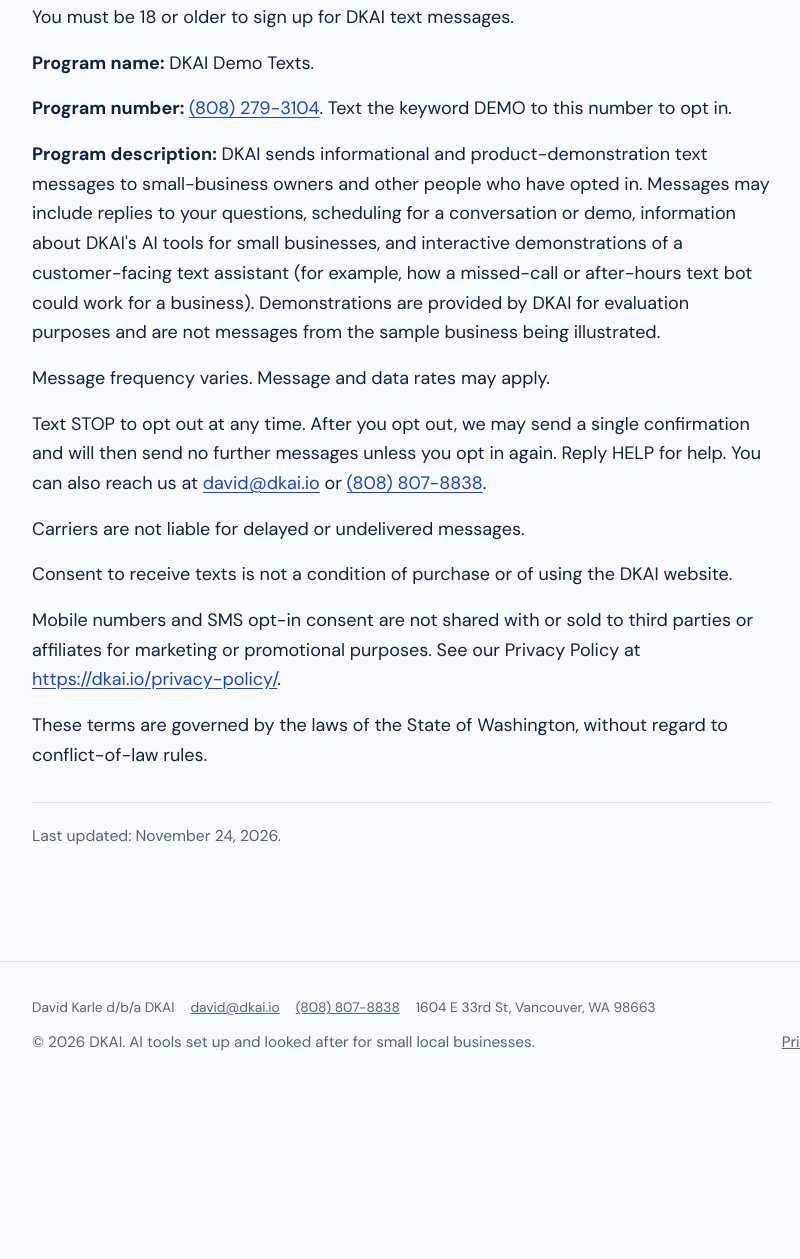
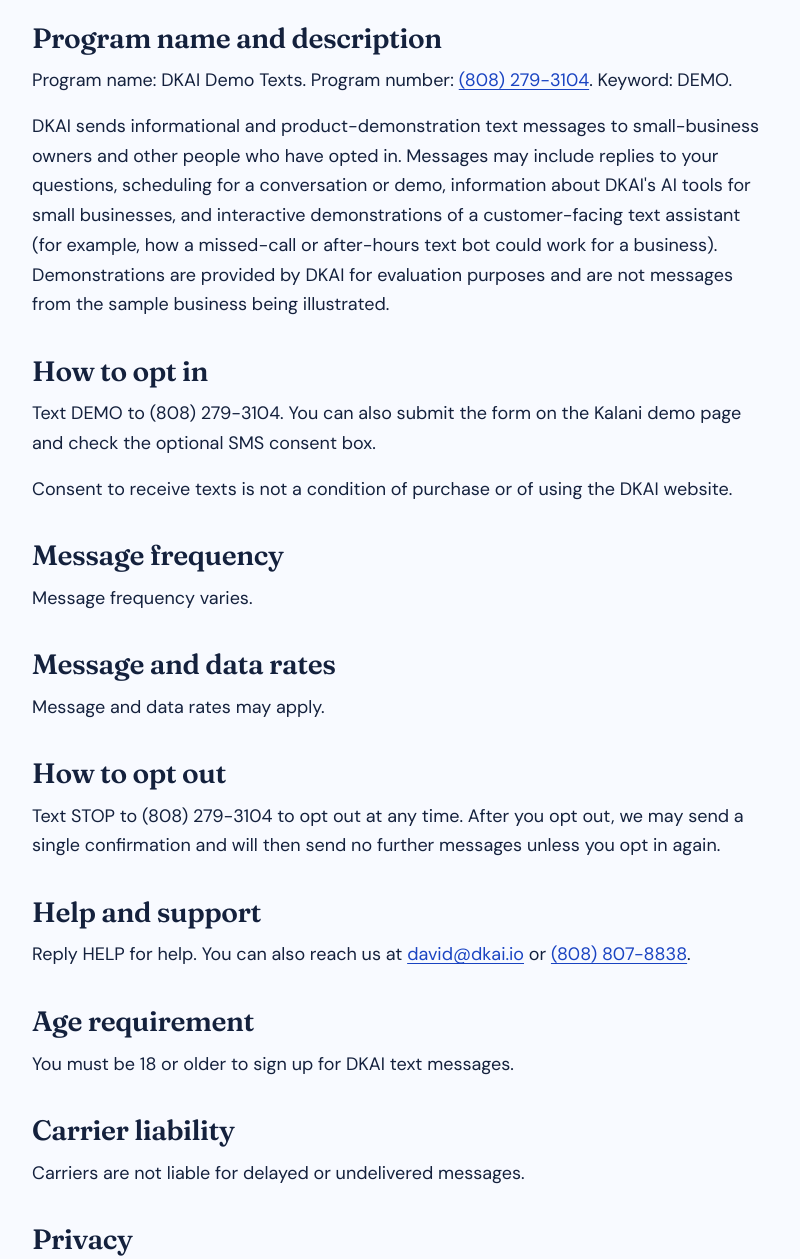
Before and after one commit to davidkarle/dkai-site, a plain HTML site: page sms-terms/index.html in a window 1280 px wide. Shown: the part 419-1678 px from the top of the page, without its empty margins (82-882 px from the left). Before the commit the page ends 1518 px from the top, so only its background shows below. Drawn offline with Linux system fonts and the light colour scheme.

Commit message:
Break SMS terms and privacy policy into headed sections
Give each compliance point its own heading so a checker can read the existing terms without changing the facts.

Co-authored-by: davidkarle <davidkarle@users.noreply.github.com>

```diff
--- a/sms-terms/index.html
+++ b/sms-terms/index.html
@@ -164,15 +164,37 @@ footer { padding: 36px 0 44px; font-size: .95rem; color: var(--muted); border-to
         <span class="eyebrow">Legal</span>
         <h1>SMS Terms</h1>
         <p>These Mobile Messaging Terms apply to text messages sent by David Karle, a sole proprietor doing business as DKAI ("DKAI," "I," "me," or "we"). By opting in, you agree to these terms. This is not legal advice, and these terms do not create a paid-service contract by themselves.</p>
+
+        <h2>Program name and description</h2>
+        <p>Program name: DKAI Demo Texts. Program number: <a href="sms:+18082793104?&amp;body=DEMO">(808) 279-3104</a>. Keyword: DEMO.</p>
+        <p>DKAI sends informational and product-demonstration text messages to small-business owners and other people who have opted in. Messages may include replies to your questions, scheduling for a conversation or demo, information about DKAI's AI tools for small businesses, and interactive demonstrations of a customer-facing text assistant (for example, how a missed-call or after-hours text bot could work for a business). Demonstrations are provided by DKAI for evaluation purposes and are not messages from the sample business being illustrated.</p>
+
+        <h2>How to opt in</h2>
+        <p>Text DEMO to (808) 279-3104. You can also submit the form on the Kalani demo page and check the optional SMS consent box.</p>
+        <p>Consent to receive texts is not a condition of purchase or of using the DKAI website.</p>
+
+        <h2>Message frequency</h2>
+        <p>Message frequency varies.</p>
+
+        <h2>Message and data rates</h2>
+        <p>Message and data rates may apply.</p>
+
+        <h2>How to opt out</h2>
+        <p>Text STOP to (808) 279-3104 to opt out at any time. After you opt out, we may send a single confirmation and will then send no further messages unless you opt in again.</p>
+
+        <h2>Help and support</h2>
+        <p>Reply HELP for help. You can also reach us at <a href="mailto:david@dkai.io">david@dkai.io</a> or <a href="tel:+18088078838">(808) 807-8838</a>.</p>
+
+        <h2>Age requirement</h2>
         <p>You must be 18 or older to sign up for DKAI text messages.</p>
-        <p><strong>Program name:</strong> DKAI Demo Texts.</p>
-        <p><strong>Program number:</strong> <a href="sms:+18082793104?&amp;body=DEMO">(808) 279-3104</a>. Text the keyword DEMO to this number to opt in.</p>
-        <p><strong>Program description:</strong> DKAI sends informational and product-demonstration text messages to small-business owners and other people who have opted in. Messages may include replies to your questions, scheduling for a conversation or demo, information about DKAI's AI tools for small businesses, and interactive demonstrations of a customer-facing text assistant (for example, how a missed-call or after-hours text bot could work for a business). Demonstrations are provided by DKAI for evaluation purposes and are not messages from the sample business being illustrated.</p>
-        <p>Message frequency varies. Message and data rates may apply.</p>
-        <p>Text STOP to opt out at any time. After you opt out, we may send a single confirmation and will then send no further messages unless you opt in again. Reply HELP for help. You can also reach us at <a href="mailto:david@dkai.io">david@dkai.io</a> or <a href="tel:+18088078838">(808) 807-8838</a>.</p>
+
+        <h2>Carrier liability</h2>
         <p>Carriers are not liable for delayed or undelivered messages.</p>
-        <p>Consent to receive texts is not a condition of purchase or of using the DKAI website.</p>
+
+        <h2>Privacy</h2>
         <p>Mobile numbers and SMS opt-in consent are not shared with or sold to third parties or affiliates for marketing or promotional purposes. See our Privacy Policy at <a href="https://dkai.io/privacy-policy/">https://dkai.io/privacy-policy/</a>.</p>
+
+        <h2>Governing law</h2>
         <p>These terms are governed by the laws of the State of Washington, without regard to conflict-of-law rules.</p>
         <p class="updated">Last updated: November 24, 2026.</p>
       </div>
```
Also changed, not shown: privacy-policy/index.html (+8 -5 lines).
